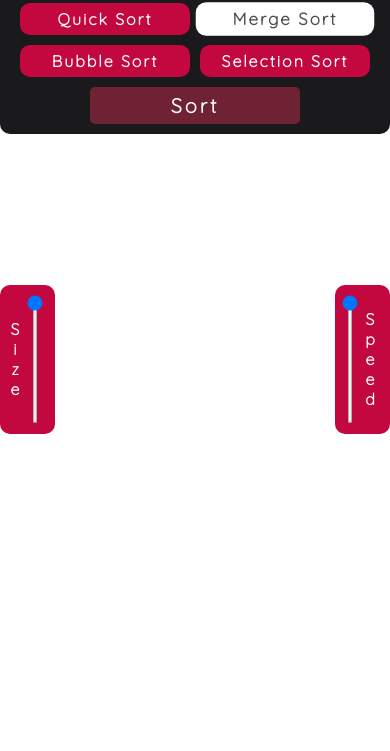
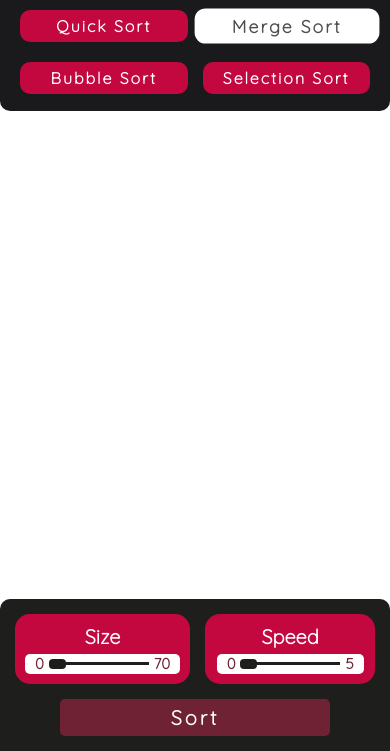
Before and after one commit to Riyaz-01/Sorting-Visualiser, a plain HTML site: page index.html in a window 390 px wide. Shown: the part 115-866 px from the top of the page. Before the commit the page ends 844 px from the top, so only its background shows below. Drawn offline with Linux system fonts and the light colour scheme.

Commit message:
ui bug fixes

```diff
--- a/app.js
+++ b/app.js
@@ -2,12 +2,14 @@
 let input=document.querySelectorAll('input');
 let sizeDisplay=document.querySelector('.size');
 let pillars=document.querySelector('.pillars')
+let pillarHeight=(window.innerHeight-(document.querySelector('header').offsetHeight+document.querySelector('footer').offsetHeight));
 let sortBtn=document.querySelector('.sortBtn');
 let algos=document.querySelectorAll('.algos div');
 let algo=null;
 let array=[];
 
 //funtions
+pillars.style.height=pillarHeight+'px';
 setAlgo=(i)=>{
     for(algo of algos){
         algo.classList.remove('selectedAlgo');
@@ -16,7 +18,7 @@ setAlgo=(i)=>{
     algo=i.target.classList[0];
 }
 createDiv=(i,pillarWidth)=>{
-    let h=Math.floor(Math.random()*415) +20;
+    let h=Math.floor(Math.random()*(pillarHeight-50)) +20;
     let pillar=document.createElement('div');
 
     pillar.style.width=pillarWidth+ 'px';
@@ -35,7 +37,7 @@ createArray=(size)=>{
     array=[];
     pillars.innerHTML='';           //removing previous pillars
     let s=size;
-    let pillarWidth=10*(((63/100)*window.innerWidth)/(size+2));
+    let pillarWidth=10*(((80/100)*window.innerWidth)/(size+2));
     if(pillarWidth>70)
         pillarWidth=70;
     while(s>0){
@@ -49,10 +51,14 @@ changeSize=(e)=>{
     createArray(size);
 }
 sort=()=>{
-    ;
+    switch(algo){
+        case 'merge':
+            mergeSort()
+            break;
+    }
 }
-//event listeners
 
+//Event listeners
 //selecting algos
 for(i of algos){
     i.addEventListener('click',setAlgo);
--- a/index.html
+++ b/index.html
@@ -13,8 +13,9 @@
         />
     </head>
     <body>
+        <!-- Top Section -->
         <header>
-            <section class="setSize">
+            <section class="setSize h">
                 <div class="sizeLabel">Set Array Size</div>
                 <div class=".changeSize">
                     <span class="slider">
@@ -23,10 +24,10 @@
                             class="s"
                             type="range"
                             min="0"
-                            max="150"
+                            max="200"
                             value="0"
                         />
-                        <span class="limit">150</span>
+                        <span class="limit">200</span>
                     </span>
                     <span class="sizeContainer">
                         <span>=</span>
@@ -35,7 +36,7 @@
                 </div>
             </section>
             <h1>Sorting Visualizer</h1>
-            <section class="setSpeed">
+            <section class="setSpeed h">
                 <div class="speedLabel">Set Algo Speed</div>
                 <div class=".changeSpeed">
                     <span class="slider">
@@ -55,31 +56,58 @@
                     </span>
                 </div>
             </section>
+
+            <!-- Algo Section -->
             <section class="algos">
                 <div class="quick algo">Quick Sort</div>
                 <div class="merge algo selectedAlgo">Merge Sort</div>
                 <div class="bubble algo">Bubble Sort</div>
                 <div class="selection algo">Selection Sort</div>
             </section>
+            <div class="sortBtn h">Sort</div>
+        </header>
+
+        <!-- Pillars Section -->
+        <section class="pillarContainer">
+            <div class="pillars"></div>
+        </section>
+
+        <!-- Bottom Section For Vertical View-->
+        <footer>
+            <section class="setSize v">
+                <div class="sizeLabel">Size</div>
+                <div class=".changeSize">
+                    <span class="slider">
+                        <span class="limit">0</span>
+                        <input
+                            class="s"
+                            type="range"
+                            min="0"
+                            max="70"
+                            value="0"
+                        />
+                        <span class="limit">70</span>
+                    </span>
+                </div>
+            </section>
+            <section class="setSpeed v">
+                <div class="speedLabel">Speed</div>
+                <div class=".changeSpeed">
+                    <span class="slider">
+                        <span class="limit">0</span>
+                        <input
+                            class="sd"
+                            type="range"
+                            min="0"
+                            max="5"
+                            value="0"
+                        />
+                        <span class="limit">5</span>
+                    </span>
+                </div>
+            </section>
             <div class="sortBtn">Sort</div>
-        </header>
-        <section class="pillarContainer">
-            <div class="vSize">
-                <input class="s" type="range" min="0" max="50" value="0" />
-                <div class="label">Size</div>
-            </div>
-            <div class="pillars">
-                <dev></dev>
-                <dev></dev>
-                <dev></dev>
-                <dev></dev>
-                <dev></dev>
-            </div>
-            <div class="vSpeed">
-                <div class="label">Speed</div>
-                <input class="sd" type="range" min="0" max="5" value="0" />
-            </div>
-        </section>
+        </footer>
         <script src="app.js"></script>
     </body>
 </html>
--- a/style.css
+++ b/style.css
@@ -14,24 +14,6 @@ header {
     border-bottom-left-radius: 10px;
     border-bottom-right-radius: 10px;
     grid-row-gap: 20px;
-}
-.sortBtn {
-    grid-column: 1/4;
-    display: inline-block;
-    background: #6f2233;
-    width: 60%;
-    text-align: center;
-    align-self: center;
-    margin: 0 auto;
-    padding: 6px;
-    border-radius: 5px;
-    cursor: pointer;
-    font-size: 20px;
-    letter-spacing: 3px;
-    font-weight: 600;
-}
-.sortBtn:hover {
-    background: #52202b;
 }
 h1 {
     font-size: 40px;
@@ -64,9 +46,25 @@ h1 {
     padding: 5px;
     height: 30px;
 }
-.slider input {
+input {
+    -webkit-appearance: none;
     width: 120px;
     cursor: pointer;
+    outline: none;
+}
+input::-webkit-slider-runnable-track {
+    height: 3px;
+    background: #1e1e1d;
+    border: none;
+}
+input::-webkit-slider-thumb {
+    position: relative;
+    bottom: 3px;
+    -webkit-appearance: none;
+    height: 10px;
+    width: 17px;
+    background: #1e1e1d;
+    border-radius: 4px;
 }
 .limit {
     font-size: 15px;
@@ -100,32 +98,29 @@ h1 {
 .selectedAlgo {
     background: white;
     color: #4e4e50;
-    transform: scale(1.05);
+    transform: scale(1.1);
+}
+.sortBtn {
+    grid-column: 1/4;
+    display: inline-block;
+    background: #6f2233;
+    width: 75%;
+    text-align: center;
+    align-self: center;
+    margin: 0 auto;
+    padding: 6px;
+    border-radius: 5px;
+    cursor: pointer;
+    font-size: 20px;
+    letter-spacing: 3px;
+    font-weight: 600;
+}
+.sortBtn:hover {
+    background: #52202b;
 }
 .pillarContainer {
     display: flex;
     justify-content: center;
-    align-items: center;
-}
-.vSize,
-.vSpeed {
-    display: none;
-    background: #c3073f;
-    writing-mode: vertical-rl;
-    text-orientation: upright;
-    width: auto;
-    align-self: center;
-    text-align: center;
-    padding: 10px;
-    border-radius: 10px;
-    font-weight: 600;
-    color: white;
-    width: 55px;
-}
-.vSize input,
-.vSpeed input {
-    -webkit-appearance: slider-vertical;
-    width: 10%;
 }
 .pillars {
     display: flex;
@@ -136,7 +131,6 @@ h1 {
     border-radius: 0 0 5px 5px;
     border: 1px solid white;
     border-top: none;
-    text-align: center;
     min-width: 3px;
     max-width: 70px;
 }
@@ -145,53 +139,56 @@ h1 {
     top: 100%;
     display: inline-block;
     width: 100%;
-    font-size: auto;
+    text-align: center;
 }
-
+footer {
+    display: none;
+    grid-template-columns: 1fr 1fr;
+    background-color: #1e1e1d;
+    padding: 15px;
+    grid-gap: 15px;
+    border-top-left-radius: 10px;
+    border-top-right-radius: 10px;
+    color: white;
+}
+.v {
+    font-size: 20px;
+    padding: 10px;
+}
 @media screen and (max-width: 820px) {
+    .h {
+        display: none;
+    }
     header {
         grid-template-columns: 1fr;
-        grid-template-rows: 2/5fr 2/5fr 1/5fr;
+        grid-template-rows: 2fr 2fr;
         grid-template-areas:
             "top"
-            "mid"
-            "bottom";
-        padding-bottom: 10px;
-        grid-gap: 10px;
-        border-radius: 10px;
+            "mid";
+        padding-bottom: 15px;
+        grid-gap: 15px;
+        border-bottom-left-radius: 10px;
+        border-bottom-right-radius: 10px;
     }
     .algos {
         grid-area: mid;
         grid-template-columns: 1fr 1fr;
-        grid-gap: 10px;
+        grid-gap: 15px;
     }
     h1 {
         grid-area: top;
         font-size: 35px;
     }
+    footer {
+        display: grid;
+    }
+    input {
+        width: 100px;
+    }
+    .slider {
+        height: 20px;
+    }
     .sortBtn {
-        grid-area: bottom;
-    }
-    .setSize,
-    .setSpeed {
-        display: none;
-    }
-    .vSize,
-    .vSpeed {
-        display: inline-block;
-    }
-    .pillarContainer {
-        display: grid;
-        grid-template-columns: 0.1fr 1fr 0.1fr;
-        grid-template-rows: 1fr;
-        height: 450px;
-        grid-gap: 5px;
-        align-items: baseline;
-    }
-    .pillars {
-        width: 100%;
-    }
-    .pillars div {
-        min-width: 5px;
+        grid-column: 1/3;
     }
 }
```
